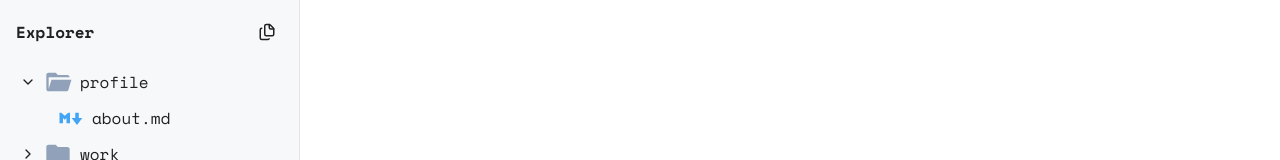
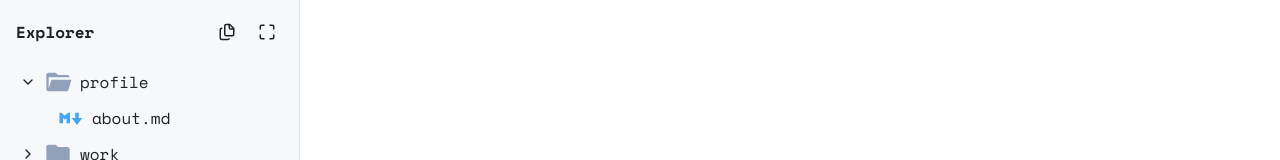
Before and after one commit to ClodoaldoDantas/clodoaldo.dev, a Next.js app: page / in a window 1280 px wide. Shown: the top 160 px of the page. Built offline with nearby package versions, Linux system fonts and the light colour scheme.

Commit message:
feat: add fullscreen button and integrate it into the explorer component

```diff
--- a/src/components/explorer/command-menu/index.tsx
+++ b/src/components/explorer/command-menu/index.tsx
@@ -3,6 +3,7 @@
 import { FileIcon, FilesIcon } from "lucide-react";
 import { Dialog, VisuallyHidden } from "radix-ui";
 import { useCommandMenu } from "@/hooks/use-command-menu";
+import explorerStyles from "../styles.module.scss";
 import styles from "./styles.module.scss";
 
 export function CommandMenu({ items }: { items: string[] }) {
@@ -19,8 +20,9 @@ export function CommandMenu({ items }: { items: string[] }) {
   return (
     <Dialog.Root open={isOpenDialog} onOpenChange={setIsOpenDialog}>
       <Dialog.Trigger
-        className={styles.trigger}
+        className={explorerStyles.actionButton}
         aria-label="Ir para um arquivo"
+        title="Clique para buscar um arquivo"
       >
         <FilesIcon size={18} />
       </Dialog.Trigger>
--- a/src/components/explorer/command-menu/styles.module.scss
+++ b/src/components/explorer/command-menu/styles.module.scss
@@ -56,20 +56,3 @@
   text-align: center;
   color: var(--text-color);
 }
-
-.trigger {
-  border: 0;
-  height: 2rem;
-  width: 2rem;
-  border-radius: 0.375rem;
-
-  display: flex;
-  align-items: center;
-  justify-content: center;
-  background-color: transparent;
-  color: var(--text-color);
-
-  &:hover {
-    background-color: var(--item-hover-bg);
-  }
-}
--- /dev/null
+++ b/src/components/explorer/fullscreen-button/index.tsx
@@ -0,0 +1,54 @@
+"use client";
+
+import { MaximizeIcon, MinimizeIcon } from "lucide-react";
+import { useEffect, useState } from "react";
+import explorerStyles from "../styles.module.scss";
+
+export function FullscreenButton() {
+  const [pageIsInFullscreen, setPageIsInFullscreen] = useState(false);
+
+  useEffect(() => {
+    const onFullscreenChange = () => {
+      setPageIsInFullscreen(!!document.fullscreenElement);
+    };
+
+    document.addEventListener("fullscreenchange", onFullscreenChange);
+
+    return () => {
+      document.removeEventListener("fullscreenchange", onFullscreenChange);
+    };
+  }, []);
+
+  const handleFullscreen = async () => {
+    if (!document.fullscreenEnabled) {
+      window.alert("Seu navegador não suporta o modo de tela cheia.");
+      return;
+    }
+
+    if (!pageIsInFullscreen) {
+      document.documentElement.requestFullscreen();
+    } else {
+      document.exitFullscreen();
+    }
+  };
+
+  return (
+    <button
+      type="button"
+      onClick={handleFullscreen}
+      aria-label={
+        !pageIsInFullscreen
+          ? "Entrar em tela cheia"
+          : "Sair do modo de tela cheia"
+      }
+      title={`Clique para ${!pageIsInFullscreen ? "entrar" : "sair"} do modo de tela cheia`}
+      className={explorerStyles.actionButton}
+    >
+      {!pageIsInFullscreen ? (
+        <MaximizeIcon size={18} />
+      ) : (
+        <MinimizeIcon size={18} />
+      )}
+    </button>
+  );
+}
--- a/src/components/explorer/index.tsx
+++ b/src/components/explorer/index.tsx
@@ -2,6 +2,7 @@ import { getAllDocuments } from "@/utils/markdown";
 import { CommandMenu } from "./command-menu";
 import { File } from "./file";
 import { Folder } from "./folder";
+import { FullscreenButton } from "./fullscreen-button";
 import styles from "./styles.module.scss";
 
 export function Explorer() {
@@ -12,7 +13,10 @@ export function Explorer() {
       <div className={styles.header}>
         <span className={styles.label}>Explorer</span>
 
-        <CommandMenu items={documents} />
+        <div className={styles.actions}>
+          <CommandMenu items={documents} />
+          <FullscreenButton />
+        </div>
       </div>
 
       <div className={styles.content}>
--- a/src/components/explorer/styles.module.scss
+++ b/src/components/explorer/styles.module.scss
@@ -26,3 +26,26 @@
 .content {
   margin-top: 1rem;
 }
+
+.actions {
+  display: flex;
+  align-items: center;
+  gap: 0.5rem;
+}
+
+.actionButton {
+  border: 0;
+  height: 2rem;
+  width: 2rem;
+  border-radius: 0.375rem;
+
+  display: flex;
+  align-items: center;
+  justify-content: center;
+  background-color: transparent;
+  color: var(--text-color);
+
+  &:hover {
+    background-color: var(--item-hover-bg);
+  }
+}
```
